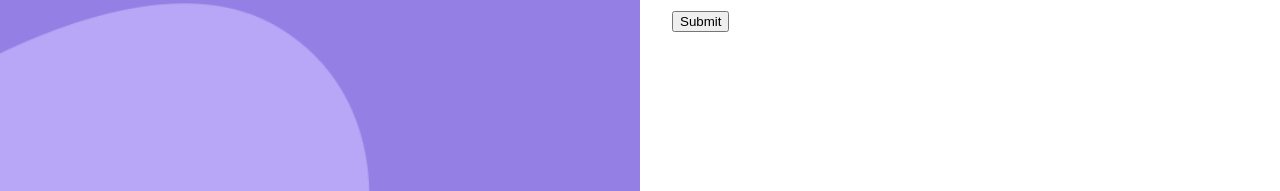
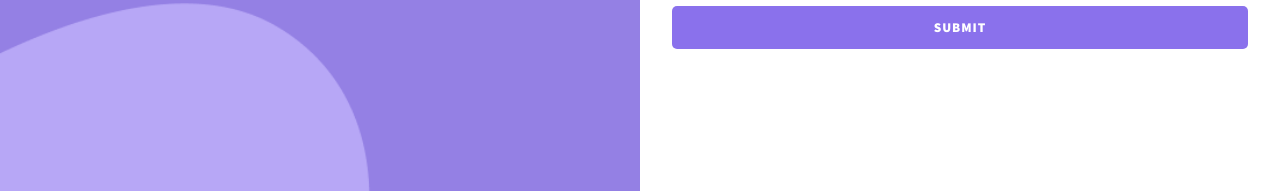
Before and after one commit to sercansimsek/Product-splash-page, a website built with Vite: page index.html in a window 1280 px wide. Shown: the part 609-800 px from the top of the page. Built offline with nearby package versions, Linux system fonts and the light colour scheme.

Commit message:
primary-btn button modifier class added

```diff
--- a/styles.css
+++ b/styles.css
@@ -76,13 +76,17 @@
 /* =================
     Form
    ================= */
-input {
+input,
+button {
   font-family: inherit;
   width: 100%;
+  border-radius: 5px;
+}
+
+input {
   padding: 0.5em;
   margin-bottom: 0.75em;
   border: 2px solid #d1d5db;
-    border-radius: 5px;
 }
 
 input:focus {
@@ -90,6 +94,27 @@
   border-color: #8a71ec;
   background-color: #e6e8ec;
 }
+
+.btn {
+  text-transform: uppercase;
+  font-weight: 900;
+  letter-spacing: 1px;
+  padding: 1em 0;
+  border: none;
+  cursor: pointer;
+}
+
+.btn-primary {
+  color: white;
+  background-color: #8a71ec;
+  margin-top: 1em;
+}
+
+.btn-primary:hover,
+.btn-primary:focus {
+  background-color: #b7a7f6;
+}
+
 /* =================
     Media queries
    ================= */
```
Lines whose indentation alone changed are shown as unchanged.
